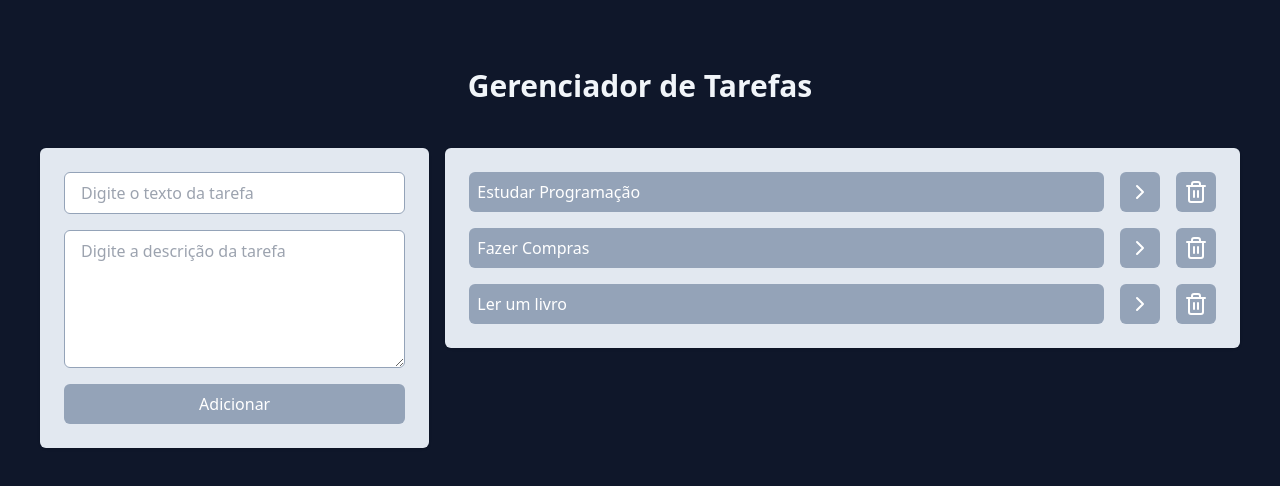
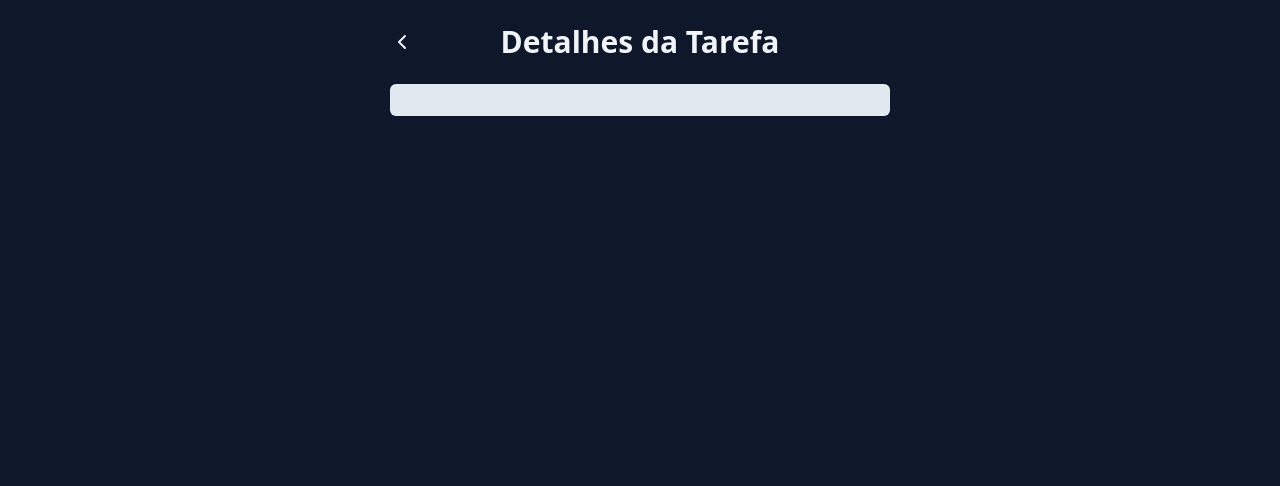
Before and after one commit to rafaluz/task-app-react, a React (Vite) app: page /task in a window 1280 px wide. Shown: the top 486 px of the page. Built offline with nearby package versions, Linux system fonts and the light colour scheme.

Commit message:
criação da pagina de detalhes da task utilizando react routers

```diff
--- a/package.json
+++ b/package.json
@@ -13,6 +13,7 @@
     "lucide-react": "^0.435.0",
     "react": "^18.3.1",
     "react-dom": "^18.3.1",
+    "react-router-dom": "^6.26.1",
     "uuid": "^10.0.0"
   },
   "devDependencies": {
--- a/src/components/Tasks.jsx
+++ b/src/components/Tasks.jsx
@@ -1,6 +1,16 @@
 import { Check, ChevronRight, Trash2 } from "lucide-react";
+import { useNavigate } from "react-router-dom";
 
 function Tasks({ tasks, onTaskClick, onDeleteTaskClick }) {
+  const navigate = useNavigate();
+
+  function onSeeDetailsClick(task) {
+    const query = new URLSearchParams();
+    query.set("title", task.title);
+    query.set("description", task.description);
+    navigate(`/task?${query}`);
+  }
+
   return (
     <ul className="space-y-4 p-6 bg-slate-200 rounded-md shadow">
       {tasks.map((task) => (
@@ -14,7 +24,10 @@
             {task.isCompleted && <Check />}
             {task.title}
           </button>
-          <button className="bg-slate-400 text-white p-2 rounded-md">
+          <button
+            onClick={() => onSeeDetailsClick(task)}
+            className="bg-slate-400 text-white p-2 rounded-md"
+          >
             <ChevronRight />
           </button>
           <button
--- a/src/main.jsx
+++ b/src/main.jsx
@@ -1,10 +1,18 @@
-import { StrictMode } from 'react'
-import { createRoot } from 'react-dom/client'
-import App from './App.jsx'
-import './index.css'
+import { StrictMode } from "react";
+import { createRoot } from "react-dom/client";
+import App from "./App.jsx";
+import "./index.css";
+import { createBrowserRouter, RouterProvider } from "react-router-dom";
+import TaskPage from "./pages/TaskPage.jsx";
 
-createRoot(document.getElementById('root')).render(
+const router = createBrowserRouter([
+  { path: "/", element: <App /> },
+  { path: "/task", element: <TaskPage /> },
+]);
+
+createRoot(document.getElementById("root")).render(
   <StrictMode>
-    <App />
-  </StrictMode>,
-)
+    {/* <App /> */}
+    <RouterProvider router={router} />
+  </StrictMode>
+);
--- /dev/null
+++ b/src/pages/TaskPage.jsx
@@ -0,0 +1,34 @@
+import { ChevronLeftIcon } from "lucide-react";
+import { useNavigate, useSearchParams } from "react-router-dom";
+
+function TaskPage() {
+  const navigate = useNavigate();
+  const [searchParams] = useSearchParams();
+  const title = searchParams.get("title");
+  const description = searchParams.get("description");
+
+  return (
+    <div className="w-screen h-screen bg-slate-900 flex justify-center p-6">
+      <div className="w-[500px] space-y-4">
+        <div className="flex justify-center relative mb-6">
+          <button
+            onClick={() => navigate(-1)}
+            className="absolute left-0 top-0 bottom-0 text-slate-100"
+          >
+            <ChevronLeftIcon />
+          </button>
+          <h1 className="text-3xl text-slate-100 font-bold text-center">
+            Detalhes da Tarefa
+          </h1>
+        </div>
+
+        <div className="bg-slate-200 p-4 rounded-md">
+          <h2 className="text-xl font-bold text-slate-600">{title}</h2>
+          <p className="text-slate-600">{description}</p>
+        </div>
+      </div>
+    </div>
+  );
+}
+
+export default TaskPage;
```
Also changed, not shown: 1 other file (tests, documents, lock files or other folders).
